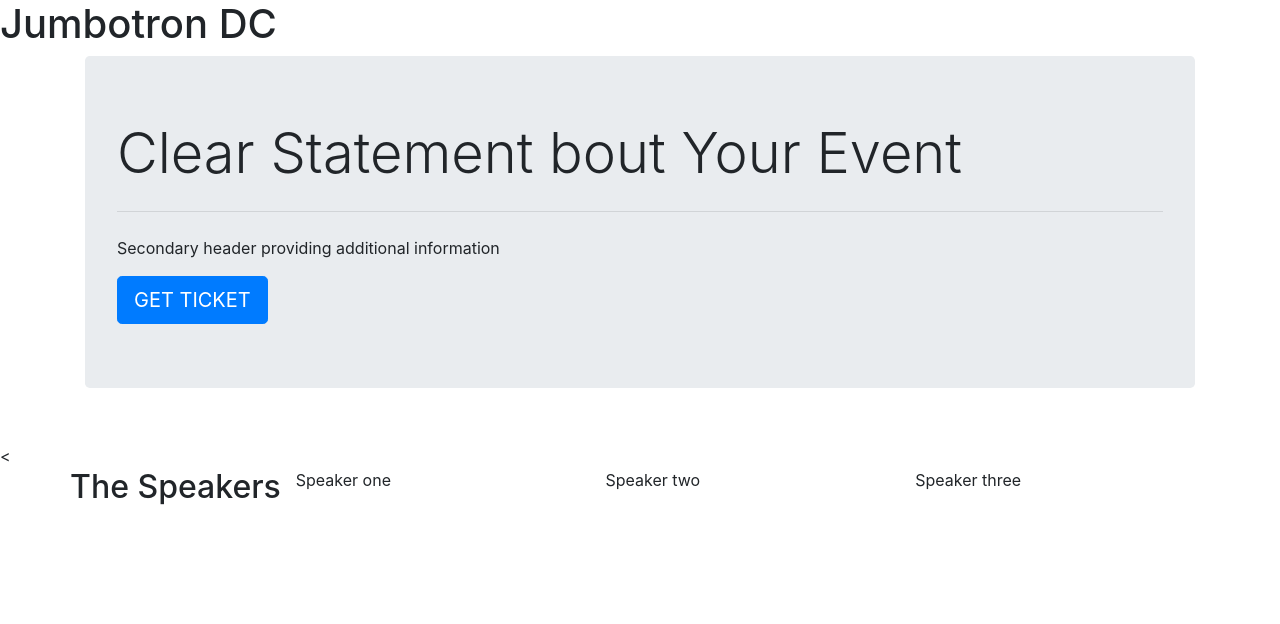
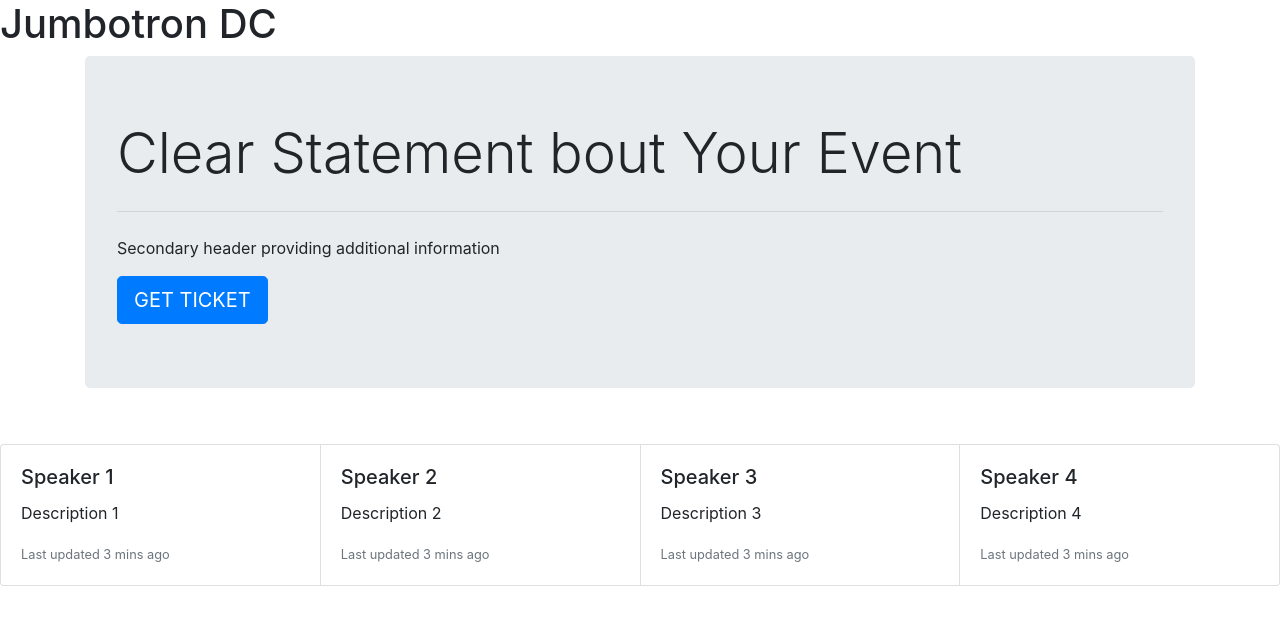
Before and after one commit to marcopowell/event-landing-page, a plain HTML site: page index.html in a window 1280 px wide. Drawn offline with nearby package versions, Linux system fonts and the light colour scheme.

Commit message:
finalized html page by addding 'speakers' section

```diff
--- a/index.html
+++ b/index.html
@@ -19,21 +19,37 @@
     </div>
 
       <br>
-    <<div class="container">
-        <div class="row">
-            <h2> The Speakers</h2>
-          <div class="col-sm">
-            Speaker one
-          </div>
-          <div class="col-sm">
-            Speaker two
-          </div>
-          <div class="col-sm">
-            Speaker three
+
+      <div class="card-group">
+        <div class="card">
+          <div class="card-body">
+            <h5 class="card-title">Speaker 1</h5>
+            <p class="card-text">Description 1</p>
+            <p class="card-text"><small class="text-muted">Last updated 3 mins ago</small></p>
           </div>
         </div>
+        <div class="card">
+          <div class="card-body">
+            <h5 class="card-title">Speaker 2</h5>
+            <p class="card-text">Description 2</p>
+            <p class="card-text"><small class="text-muted">Last updated 3 mins ago</small></p>
+          </div>
+        </div>
+        <div class="card">
+          <div class="card-body">
+            <h5 class="card-title">Speaker 3</h5>
+            <p class="card-text">Description 3</p>
+            <p class="card-text"><small class="text-muted">Last updated 3 mins ago</small></p>
+          </div>
+        </div>
+        <div class="card">
+            <div class="card-body">
+              <h5 class="card-title">Speaker 4</h5>
+              <p class="card-text">Description 4</p>
+              <p class="card-text"><small class="text-muted">Last updated 3 mins ago</small></p>
+            </div>
+          </div>
       </div>
-
 
 
     <script src="https://code.jquery.com/jquery-3.5.1.slim.min.js" integrity="sha384-DfXdz2htPH0lsSSs5nCTpuj/zy4C+OGpamoFVy38MVBnE+IbbVYUew+OrCXaRkfj" crossorigin="anonymous"></script>
```
